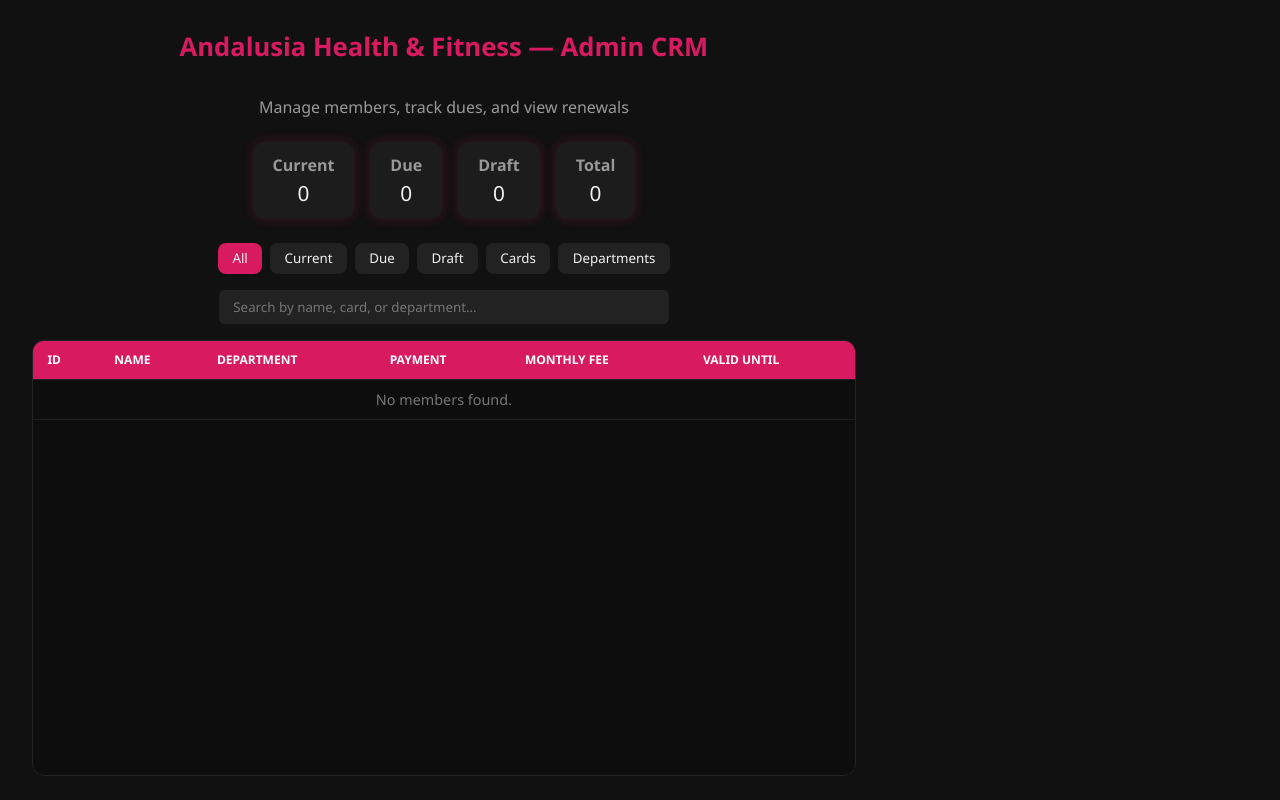
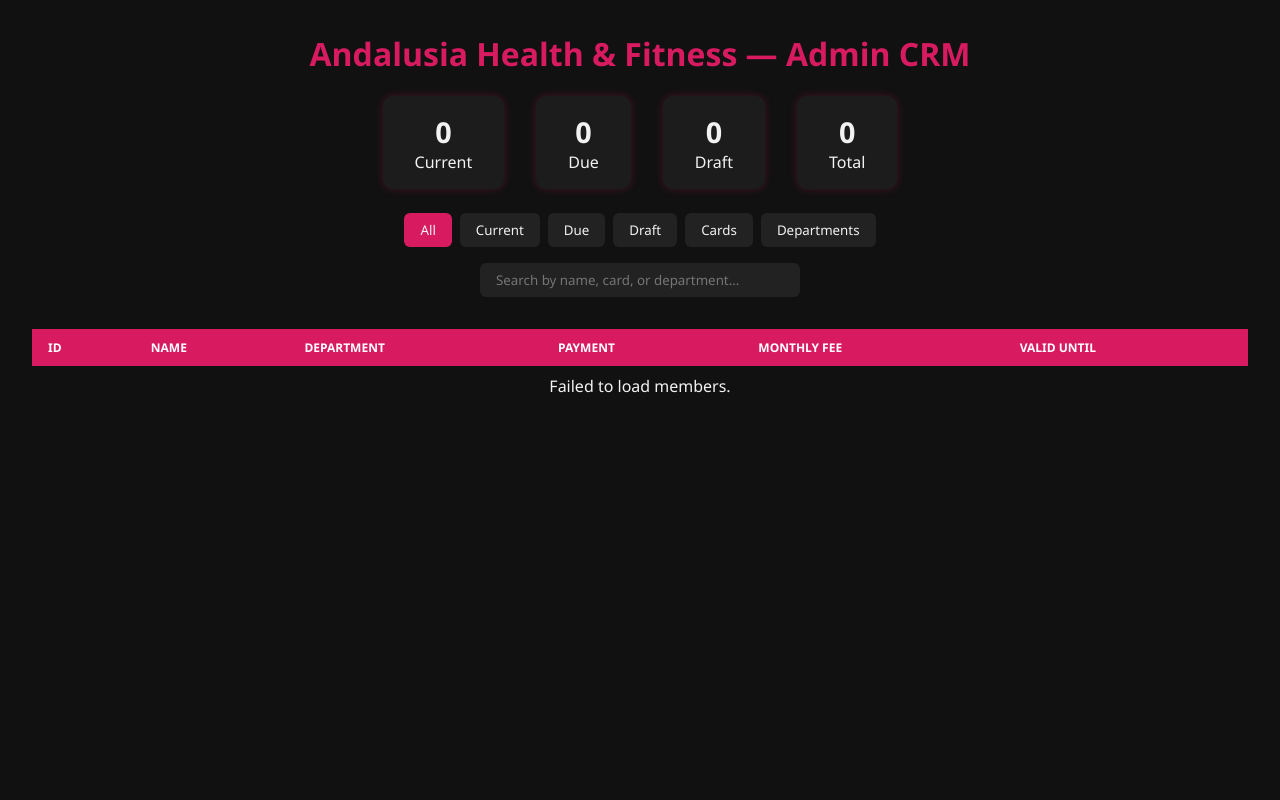
Before and after one commit to BackTraceWeb/Andalusia-Health-and-Fitness, a PHP site: page /admin/dashboard.php in a window 1280 px wide; the page is wider, and only the part inside the window is pictured. Run offline with PHP 8.4, Linux system fonts and the light colour scheme; tables that the repository leaves empty or names only in its code hold one stand-in row (values such as "Sample post").

Commit message:
Refactor dashboard layout: improve HTML structure, enhance styling, and streamline member detail display

```diff
--- a/admin/dashboard.php
+++ b/admin/dashboard.php
@@ -1,267 +1,237 @@
 <?php
 require __DIR__ . '/../_bootstrap.php';
-header('Content-Type: text/html; charset=UTF-8');
+header('Content-Type: text/html; charset=utf-8');
 ?>
 <!DOCTYPE html>
 <html lang="en">
 <head>
-<meta charset="UTF-8" />
-<meta name="viewport" content="width=device-width, initial-scale=1.0" />
+<meta charset="UTF-8">
 <title>Andalusia Health & Fitness — Admin CRM</title>
+<meta name="viewport" content="width=device-width, initial-scale=1.0">
 <style>
 :root {
   --brand:#d81b60;
   --bg:#111;
   --text:#f2f2f2;
-  --gray:#999;
+  --gray:#aaa;
   --card:#1c1c1c;
   --hover:#e33d7d;
 }
 * { box-sizing:border-box; font-family:'Segoe UI',sans-serif; }
 body {
-  margin:0; display:flex; height:100vh; color:var(--text);
-  background:var(--bg); overflow:hidden;
+  margin:0; background:var(--bg); color:var(--text);
+  padding:2rem; display:flex; flex-direction:column;
+}
+h1 { text-align:center; color:var(--brand); margin-top:0; }
+
+.stats {
+  display:flex; justify-content:center; gap:2rem; flex-wrap:wrap; margin-bottom:1.5rem;
+}
+.stat {
+  background:var(--card); padding:1rem 2rem; border-radius:10px; text-align:center;
+  box-shadow:0 0 8px rgba(216,27,96,0.25);
+}
+.stat strong { font-size:1.8rem; display:block; }
+
+.filters {
+  display:flex; justify-content:center; gap:0.5rem; margin-bottom:1rem;
+}
+.filters button {
+  background:#222; border:none; color:var(--text);
+  padding:0.5rem 1rem; border-radius:6px; cursor:pointer;
+}
+.filters button.active, .filters button:hover { background:var(--brand); }
+
+.search-box {
+  display:flex; justify-content:center; margin-bottom:1rem;
+}
+.search-box input {
+  width:320px; padding:0.5rem 1rem; border-radius:6px; border:none;
+  background:#222; color:var(--text);
 }
 
-/* Left Main Panel */
-.main { flex:2.3; display:flex; flex-direction:column; padding:1.5rem 2rem; overflow:hidden; }
-h1 {
-  color:var(--brand);
-  font-size:1.6rem;
-  text-align:center;
-  margin:0.3rem 0 1rem;
+table {
+  border-collapse:collapse; width:100%; margin-top:1rem;
 }
-p.subtitle { text-align:center; color:var(--gray); margin-bottom:1.5rem; }
-
-/* Stats */
-.stats {
-  display:flex; justify-content:center; gap:1rem; flex-wrap:wrap;
-}
-.stat {
-  background:var(--card);
-  padding:0.75rem 1.25rem;
-  border-radius:12px;
-  text-align:center;
-  box-shadow:0 0 12px rgba(216,27,96,0.25);
-  transition:transform 0.2s;
-}
-.stat:hover { transform:scale(1.05); }
-.stat h3 { margin:0; font-size:1rem; color:var(--gray); }
-.stat p { margin:0.2rem 0 0; font-size:1.3rem; color:var(--text); }
-
-/* Filters */
-.filters {
-  margin:1.5rem 0 1rem;
-  display:flex; justify-content:center; flex-wrap:wrap; gap:0.5rem;
-}
-.filters button {
-  border:none; padding:0.4rem 0.9rem;
-  border-radius:8px; background:#222; color:var(--text);
-  cursor:pointer; transition:background 0.2s, transform 0.1s;
-}
-.filters button.active { background:var(--brand); }
-.filters button:hover { background:var(--hover); }
-
-/* Search */
-.searchbar { display:flex; justify-content:center; margin-bottom:1rem; }
-.searchbar input {
-  width:70%; max-width:450px;
-  padding:0.5rem 0.9rem;
-  border:none; border-radius:6px;
-  background:#222; color:var(--text);
-  outline:none;
-}
-
-/* Table */
-.table {
-  flex:1; overflow-y:auto; border-radius:12px;
-  border:1px solid #222; background:#0d0d0d;
-}
-table { width:100%; border-collapse:collapse; color:var(--text); font-size:0.9rem; }
 th, td {
-  padding:0.65rem 0.9rem;
-  border-bottom:1px solid #222;
-  text-align:left;
+  text-align:left; padding:0.6rem 1rem;
 }
 th {
-  background:var(--brand);
-  color:#fff; text-transform:uppercase;
+  background:var(--brand); color:#fff; text-transform:uppercase;
   font-size:0.75rem;
-  position:sticky; top:0;
 }
-tr:hover td { background:#1a1a1a; cursor:pointer; }
+tr:nth-child(even) { background:#1a1a1a; }
+tr:hover { background:#2a2a2a; cursor:pointer; }
 
-/* Right Detail Panel */
 .detail {
-  flex:1; border-left:2px solid #222; background:#0b0b0b;
-  display:flex; flex-direction:column; padding:1rem;
-  overflow-y:auto; transition:transform 0.3s ease;
+  position:fixed; top:0; right:0; width:400px; height:100%;
+  background:#0f0f0f; color:var(--text); padding:1.5rem;
+  border-left:2px solid var(--brand); overflow-y:auto; display:none;
 }
-.detail.hidden { transform:translateX(100%); opacity:0; }
-.detail.visible { transform:translateX(0); opacity:1; }
-
-.detail h2 { color:var(--brand); font-size:1.1rem; margin-top:0; }
-.close-btn {
-  position:absolute; top:15px; right:25px;
-  background:none; border:none; color:var(--text);
-  font-size:1.4rem; cursor:pointer;
+.detail h2 { color:var(--brand); margin-top:0; }
+.detail-close {
+  position:absolute; right:10px; top:10px; cursor:pointer; color:#fff; font-size:20px;
 }
-
-/* Edit button in detail */
-.btn-edit {
-  background:var(--brand);
-  color:#fff;
-  border:none;
-  border-radius:6px;
-  padding:0.5rem 1.2rem;
-  cursor:pointer;
-  font-size:0.9rem;
-  margin-top:1rem;
-  text-decoration:none;
-  display:inline-block;
+.edit-btn {
+  display:inline-block; background:var(--brand); color:#fff;
+  border:none; border-radius:6px; padding:0.5rem 1rem;
+  text-decoration:none; margin-top:1rem; cursor:pointer;
 }
-.btn-edit:hover { background:var(--hover); }
-.back-btn {
-  background:#222;
-  color:var(--gray);
-  border:none;
-  padding:0.4rem 0.9rem;
-  border-radius:8px;
-  cursor:pointer;
-  margin-top:1rem;
-}
-.back-btn:hover { background:#333; color:#fff; }
-
 </style>
 </head>
 <body>
-  <div class="main">
+
 <h1>Andalusia Health & Fitness — Admin CRM</h1>
-    <p class="subtitle">Manage members, track dues, and view renewals</p>
 
 <div class="stats">
-      <div class="stat"><h3>Current</h3><p id="stat-current">0</p></div>
-      <div class="stat"><h3>Due</h3><p id="stat-due">0</p></div>
-      <div class="stat"><h3>Draft</h3><p id="stat-draft">0</p></div>
-      <div class="stat"><h3>Total</h3><p id="stat-total">0</p></div>
+  <div class="stat"><strong id="stat-current">0</strong>Current</div>
+  <div class="stat"><strong id="stat-due">0</strong>Due</div>
+  <div class="stat"><strong id="stat-draft">0</strong>Draft</div>
+  <div class="stat"><strong id="stat-total">0</strong>Total</div>
 </div>
 
 <div class="filters">
-      <button class="active" data-filter="all">All</button>
+  <button data-filter="all" class="active">All</button>
   <button data-filter="current">Current</button>
   <button data-filter="due">Due</button>
   <button data-filter="draft">Draft</button>
   <button data-filter="cards">Cards</button>
-      <button onclick="window.location='departments.php'">Departments</button>
+  <button onclick="location='departments.php'">Departments</button>
 </div>
 
-    <div class="searchbar">
-      <input id="search" type="text" placeholder="Search by name, card, or department..." />
+<div class="search-box">
+  <input type="text" id="search" placeholder="Search by name, card, or department...">
 </div>
 
-    <div class="table">
 <table id="members-table">
   <thead>
     <tr>
-            <th>ID</th><th>Name</th><th>Department</th><th>Payment</th><th>Monthly Fee</th><th>Valid Until</th>
+      <th>ID</th>
+      <th>Name</th>
+      <th>Department</th>
+      <th>Payment</th>
+      <th>Monthly Fee</th>
+      <th>Valid Until</th>
     </tr>
   </thead>
   <tbody>
-          <tr><td colspan="6" style="text-align:center;color:#777;">Loading members...</td></tr>
+    <tr><td colspan="6" style="text-align:center;">Loading members...</td></tr>
   </tbody>
 </table>
-    </div>
-  </div>
 
-  <div class="detail hidden" id="member-detail">
-    <button class="close-btn" onclick="closeDetail()">×</button>
+<div class="detail" id="member-detail">
+  <span class="detail-close" onclick="closeDetail()">×</span>
   <h2>Member Details</h2>
-    <div id="detail-content" style="color:var(--text); font-size:0.9rem;">Select a member to view details</div>
+  <div id="detail-content"></div>
 </div>
 
 <script>
-const tableBody = document.querySelector('#members-table tbody');
-const detailPanel = document.getElementById('member-detail');
-const detailContent = document.getElementById('detail-content');
-const searchInput = document.getElementById('search');
+let allMembers = [];
 
-async function loadMembers(){
+async function loadMembers() {
   const res = await fetch('/api/members-list.php');
-  const data = await res.json().catch(()=>({members:[]}));
-  const members = data.members || [];
+  const data = await res.json();
 
-  document.getElementById('stat-current').textContent = members.filter(m=>m.status==='current').length;
-  document.getElementById('stat-due').textContent = members.filter(m=>m.status==='due').length;
-  document.getElementById('stat-draft').textContent = members.filter(m=>m.payment_type==='draft').length;
-  document.getElementById('stat-total').textContent = members.length;
-
-  renderMembers(members);
-  window._members = members;
+  if (!data.ok || !data.members) {
+    document.querySelector('#members-table tbody').innerHTML =
+      '<tr><td colspan="6" style="text-align:center;">Failed to load members.</td></tr>';
+    return;
   }
 
-function renderMembers(list){
-  if(!list.length){
-    tableBody.innerHTML=`<tr><td colspan="6" style="text-align:center;color:#777;">No members found.</td></tr>`;
+  allMembers = data.members;
+  updateStats();
+  renderTable(allMembers);
+}
+
+function updateStats() {
+  const total = allMembers.length;
+  const current = allMembers.filter(m => m.status === 'current').length;
+  const due = allMembers.filter(m => m.status === 'due').length;
+  const draft = allMembers.filter(m => m.payment_type === 'draft').length;
+
+  document.getElementById('stat-total').textContent = total;
+  document.getElementById('stat-current').textContent = current;
+  document.getElementById('stat-due').textContent = due;
+  document.getElementById('stat-draft').textContent = draft;
+}
+
+function renderTable(list) {
+  const tbody = document.querySelector('#members-table tbody');
+  if (!list.length) {
+    tbody.innerHTML = '<tr><td colspan="6" style="text-align:center;">No members found.</td></tr>';
     return;
   }
-  tableBody.innerHTML=list.map(m=>`
-    <tr onclick="openDetail(${m.id})">
+
+  tbody.innerHTML = list.map(m => `
+    <tr onclick="showDetail(${m.id})">
       <td>${m.id}</td>
-      <td>${m.first_name||''} ${m.last_name||''}</td>
-      <td>${m.department_name||'-'}</td>
-      <td>${m.payment_type||'-'}</td>
-      <td>$${parseFloat(m.monthly_fee||0).toFixed(2)}</td>
-      <td>${m.valid_until||'-'}</td>
-    </tr>`).join('');
+      <td>${m.first_name} ${m.last_name || ''}</td>
+      <td>${m.department_name || ''}</td>
+      <td>${m.payment_type}</td>
+      <td>$${m.monthly_fee}</td>
+      <td>${m.valid_until || ''}</td>
+    </tr>
+  `).join('');
 }
 
-function filterMembers(type){
-  document.querySelectorAll('.filters button').forEach(b=>b.classList.remove('active'));
-  document.querySelector(`.filters button[data-filter="${type}"]`)?.classList.add('active');
-  const base=window._members||[];
-  let filtered=base;
-  if(type==='current') filtered=base.filter(m=>m.status==='current');
-  else if(type==='due') filtered=base.filter(m=>m.status==='due');
-  else if(type==='draft') filtered=base.filter(m=>m.payment_type==='draft');
-  renderMembers(filtered);
+function filterMembers(type) {
+  document.querySelectorAll('.filters button').forEach(b => b.classList.remove('active'));
+  document.querySelector(`.filters button[data-filter="${type}"]`).classList.add('active');
+
+  let filtered = allMembers;
+  if (type === 'current') filtered = allMembers.filter(m => m.status === 'current');
+  else if (type === 'due') filtered = allMembers.filter(m => m.status === 'due');
+  else if (type === 'draft') filtered = allMembers.filter(m => m.payment_type === 'draft');
+
+  renderTable(filtered);
 }
 
-function searchMembers(){
-  const term=searchInput.value.toLowerCase();
-  const base=window._members||[];
-  const filtered=base.filter(m=>
-    `${m.first_name} ${m.last_name}`.toLowerCase().includes(term)||
-    (m.department_name||'').toLowerCase().includes(term)||
-    (m.card_number||'').includes(term)
+document.querySelectorAll('.filters button[data-filter]').forEach(btn => {
+  btn.addEventListener('click', () => filterMembers(btn.dataset.filter));
+});
+
+document.getElementById('search').addEventListener('input', e => {
+  const q = e.target.value.toLowerCase();
+  const filtered = allMembers.filter(m =>
+    (m.first_name && m.first_name.toLowerCase().includes(q)) ||
+    (m.last_name && m.last_name.toLowerCase().includes(q)) ||
+    (m.department_name && m.department_name.toLowerCase().includes(q))
   );
-  renderMembers(filtered);
+  renderTable(filtered);
+});
+
+async function showDetail(id) {
+  const res = await fetch(`/api/member-detail.php?id=${id}`);
+  const data = await res.json();
+
+  const box = document.getElementById('member-detail');
+  const content = document.getElementById('detail-content');
+  box.style.display = 'block';
+
+  if (!data.ok || !data.member) {
+    content.innerHTML = '<p>Failed to load member details.</p>';
+    return;
   }
 
-async function openDetail(id){
-  detailPanel.classList.remove('hidden');
-  detailPanel.classList.add('visible');
-  detailContent.innerHTML='<p style="color:#888;">Loading...</p>';
-  try{
-    const res=await fetch(`/api/member-detail.php?id=${id}`);
-    const html=await res.text();
-    detailContent.innerHTML=html+`<div style="margin-top:1rem;">
-      <a class="btn-edit" href="edit-member.php?id=${id}">✏️ Edit Member</a>
-      <button class="back-btn" onclick="closeDetail()">Back</button>
-    </div>`;
-  }catch(e){
-    detailContent.innerHTML='<p style="color:#f66;">Failed to load member details.</p>';
-  }
+  const m = data.member;
+  content.innerHTML = `
+    <h3>${m.first_name} ${m.last_name || ''}</h3>
+    <p><strong>Department:</strong> ${m.department_name || '—'}</p>
+    <p><strong>Payment Type:</strong> ${m.payment_type}</p>
+    <p><strong>Status:</strong> <span style="color:${m.status === 'current' ? '#4caf50' : '#f44336'};">${m.status}</span></p>
+    <p><strong>Valid From:</strong> ${m.valid_from || '—'}</p>
+    <p><strong>Valid Until:</strong> ${m.valid_until || '—'}</p>
+    <p><strong>Monthly Fee:</strong> $${m.monthly_fee}</p>
+    <p><strong>Company:</strong> ${m.company_name || '—'}</p>
+    <p><strong>Last Updated:</strong> ${m.updated_at || '—'}</p>
+    <a href="edit-member.php?id=${m.id}" class="edit-btn">✏️ Edit Member</a>
+  `;
 }
 
-function closeDetail(){
-  detailPanel.classList.add('hidden');
-  detailPanel.classList.remove('visible');
+function closeDetail() {
+  document.getElementById('member-detail').style.display = 'none';
 }
 
-document.querySelectorAll('.filters button[data-filter]').forEach(b=>{
-  b.addEventListener('click',()=>filterMembers(b.dataset.filter));
-});
-searchInput.addEventListener('input',searchMembers);
 loadMembers();
 </script>
 </body>
```
Lines whose indentation alone changed are shown as unchanged.
